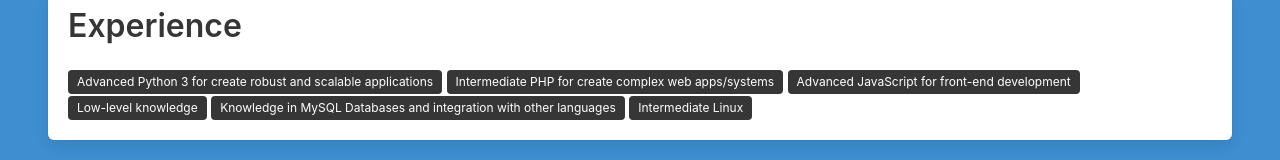
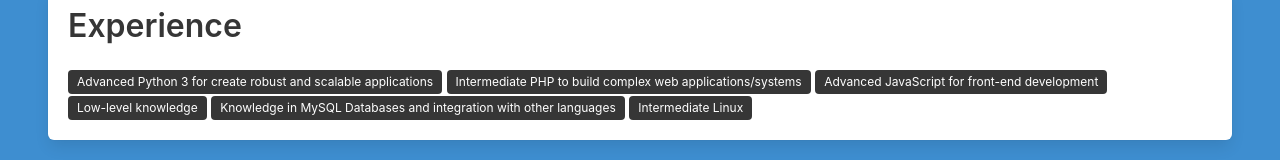
Before and after one commit to marc-dantas/marc-dantas, a plain HTML site: page docs/index.html in a window 1280 px wide. Shown: the part 327-487 px from the top of the page. Drawn offline with Linux system fonts and the light colour scheme.

Commit message:
Grammar errors

```diff
--- a/docs/index.html
+++ b/docs/index.html
@@ -31,7 +31,7 @@
             <div class="box">
                 <h1 class="title">Experience</h1>
                 <p class="tag is-dark">Advanced Python 3 for create robust and scalable applications</p>
-                <p class="tag is-dark">Intermediate PHP for create complex web apps/systems</p>
+                <p class="tag is-dark">Intermediate PHP to build complex web applications/systems</p>
                 <p class="tag is-dark">Advanced JavaScript for front-end development</p>
                 <p class="tag is-dark">Low-level knowledge</p>
                 <p class="tag is-dark">Knowledge in MySQL Databases and integration with other languages</p>
```
